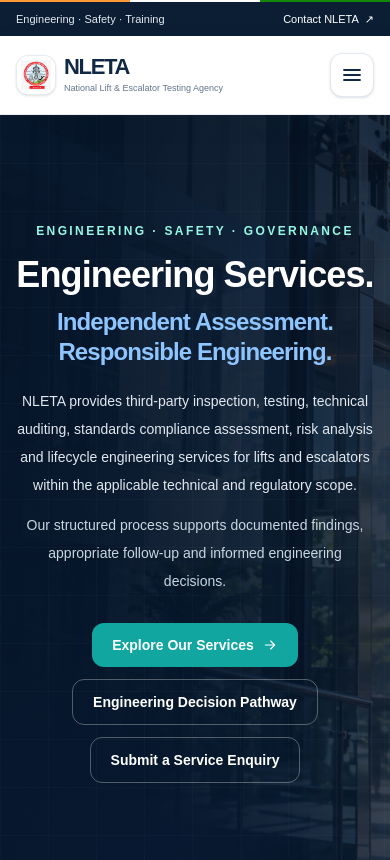
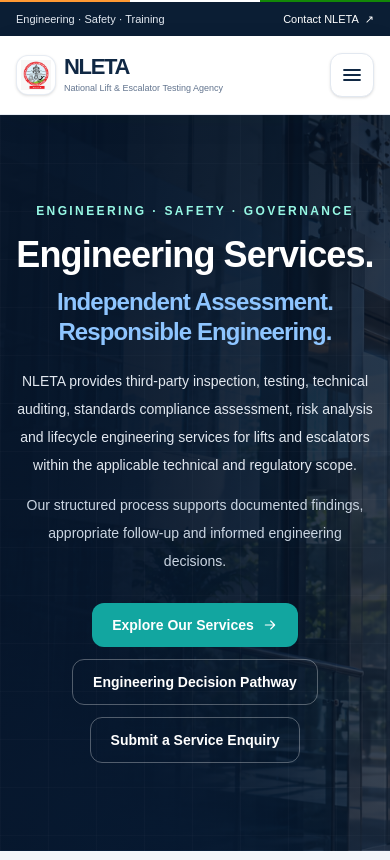
Before and after one commit to Nleta-Company/new-nleta-website, a Next.js app: page /engineering-services in a window 390 px wide. Shown: the top 860 px of the page. Built offline with nearby package versions, Linux system fonts and the light colour scheme.

Commit message:
page update

```diff
--- a/src/app/engineering-services/page.tsx
+++ b/src/app/engineering-services/page.tsx
@@ -189,7 +189,7 @@
           className="pointer-events-none absolute inset-0 -z-10 opacity-20 [background-image:linear-gradient(rgba(255,255,255,0.1)_1px,transparent_1px),linear-gradient(90deg,rgba(255,255,255,0.1)_1px,transparent_1px)] [background-size:48px_48px]"
         />
 
-        <div className="container-shell w-full py-27 sm:py-22 lg:py-27">
+        <div className="container-shell w-full py-22 sm:py-22 lg:py-27">
 
 
           <div className="mx-auto max-w-5xl text-center">
--- a/src/app/page.tsx
+++ b/src/app/page.tsx
@@ -440,7 +440,7 @@
 
         />
 
-        <div className="container-shell home-hero-content relative z-[2] flex w-full flex-col items-center py-22 sm:py-14 lg:py-16">
+        <div className="container-shell home-hero-content relative z-[2] flex w-full flex-col items-center py-12 sm:py-12 lg:py-16">
 
           <div className="hero-reveal hero-reveal-1 mb-4 flex h-1 w-20 overflow-hidden rounded-full">
 
```
